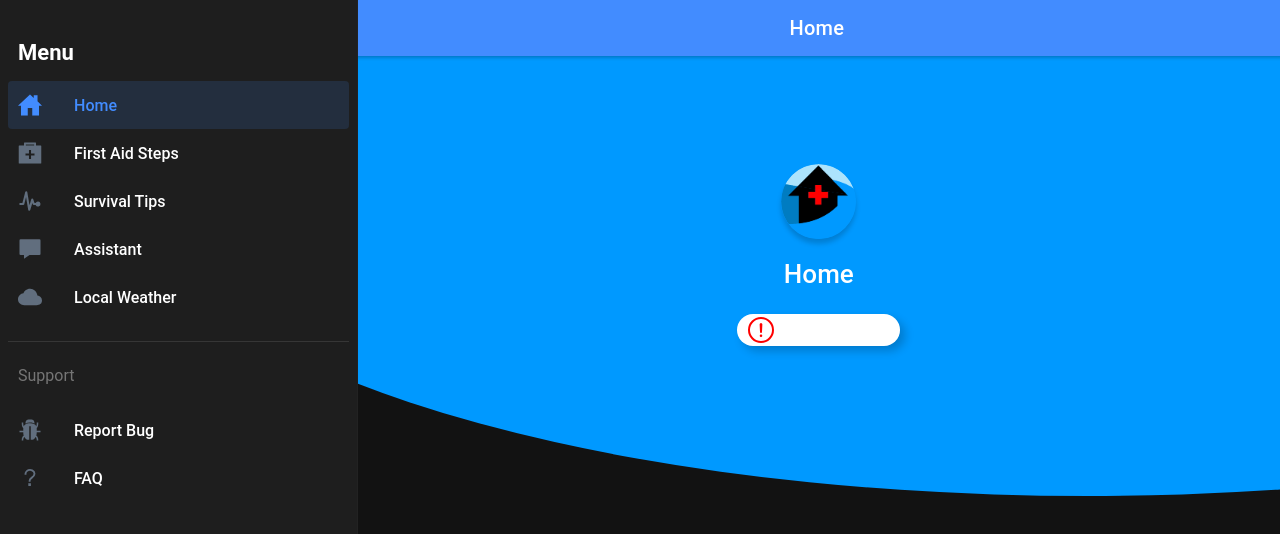
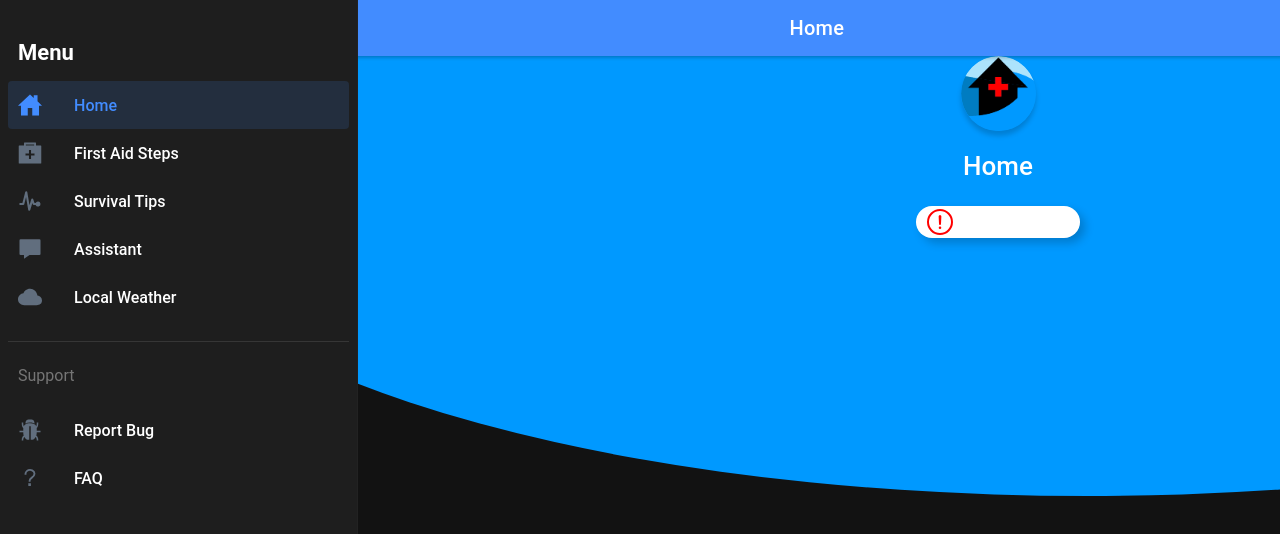
Before and after one commit to BRafters/call4code_deep_blue, a React (Create React App) app in the folder call_for_code/: page /home in a window 1280 px wide. Shown: the top 534 px of the page. Built offline with nearby package versions, Linux system fonts and the light colour scheme; no server answers.

Commit message:
Updated Weather display
fixed black bar, all that fun stuff

```diff
--- a/call_for_code/src/pages/weather/Weather.css
+++ b/call_for_code/src/pages/weather/Weather.css
@@ -33,6 +33,8 @@ svg{
 #map_overlay{
     height: 100vh;
     width: 100vw;
+    display: absolute;
+    top: 0;
 }
 #content{
     display:flex;
@@ -53,9 +55,9 @@ svg{
     justify-content: flex-end;
     align-items: center;
     margin: 0 auto;
-    height: 38vh;
-    z-index: 1;
+    width: 100vw;
     transition: all 0.5s ease-in;
+    position: absolute;
 }
 .gmnoprint{
     visibility: hidden;
--- a/call_for_code/src/pages/weather/Weather.tsx
+++ b/call_for_code/src/pages/weather/Weather.tsx
@@ -21,7 +21,7 @@ const Weather: React.FC = () => {
                     button.style.transform = "rotate(180deg)"
                     overlayOn = false;
                } else {
-                    overlay.style.top = "-10vh";
+                    overlay.style.top = "0";
                     background.style.top = "-25vh";
                     button.style.top = "58vh";
                     button.style.transform = "rotate(0deg)"
```
